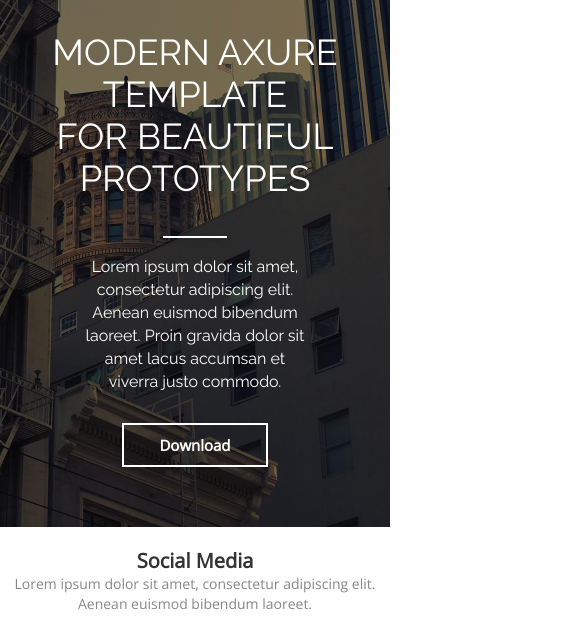
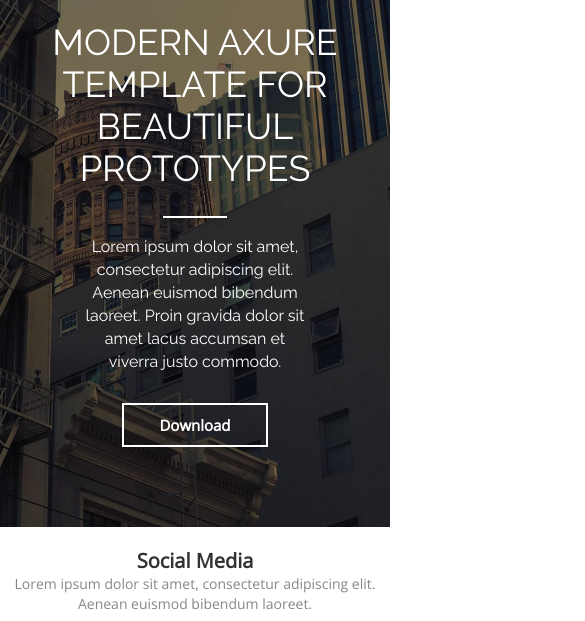
Before and after one commit to ArtemRyaguzov/axit, a website: page dist/index.html in a window 390 px wide. Shown: the part 186-807 px from the top of the page, 585 px wide, since content can reach past the window. Drawn offline with nearby package versions, Linux system fonts and the light colour scheme.

Commit message:
animation

```diff
--- a/scss/_adaptive.scss
+++ b/scss/_adaptive.scss
@@ -3,11 +3,14 @@
 	.first-screen {
 		padding: 0;
 		padding-top: 105px;
-
 	}
 
 	.showcase {
 		margin-left: 40px;
+
+		&__header {
+  		  	max-width: 500px;
+         }
 	}
 
 	.signup {
@@ -114,6 +117,11 @@
       width: 100%;
 	  margin: 0;
 
+	  &__header {
+		  padding: 20px;
+		  margin: auto;
+       }
+
       &__subheader {
           width: 70%;
 		  padding: 0 20px;
--- a/scss/_navbar.scss
+++ b/scss/_navbar.scss
@@ -35,7 +35,7 @@
 
         &:hover {
             color: #f48936;
-            font-size: 20px;
+            font-size: 16px;
         }
     }
 
--- a/scss/_showcase.scss
+++ b/scss/_showcase.scss
@@ -7,6 +7,7 @@
 		text-transform: uppercase;
 		font-size: 36px;
 		font-weight: inherit;
+		max-width: 550px;
 	}
 
 	&__subheader {
--- a/scss/main.scss
+++ b/scss/main.scss
@@ -7,7 +7,7 @@
 }
 
 body {
-	width: 1400px;
+	@include width;
 	margin: auto;
 	overflow-x:hidden;
 	font-family: 'Open Sans', sans-serif;
```
Also changed, not shown: dist/css/main.css, dist/index.html, dist/js/main.js, dist/js/wow.min.js (added).
